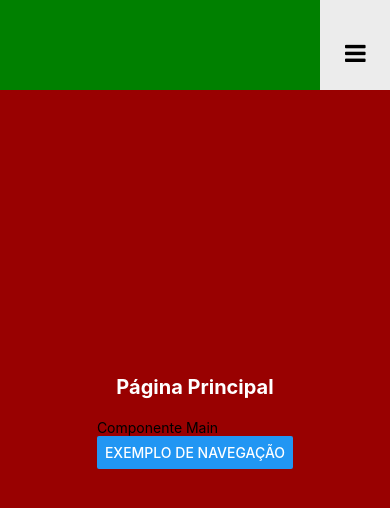
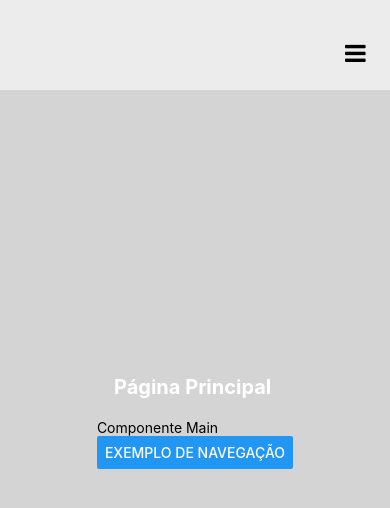
Before and after one commit to Arthurmendescouto/restic_epidemia, a React Native app in the folder my-app/: screen /Home in a window 390 px wide. Shown: the top 508 px of the page. Built offline with nearby package versions, Linux system fonts and the light colour scheme.

Commit message:
amenizando erros

```diff
--- a/my-app/App.tsx
+++ b/my-app/App.tsx
@@ -15,7 +15,7 @@ const Stack = createNativeStackNavigator();
 const HomeScreen = ({ navigation }: { navigation: any }) => {
   return (
     <View style={styles.container}>
-      <Text style={styles.title}>Página Principal</Text>
+      <Text style={styles.title}>Página Principal </Text>
       <Header navigation={navigation} /> {/* Passa a prop de navegação aqui */}
       <Main navigation={navigation} />
 
@@ -59,7 +59,7 @@ const styles = StyleSheet.create({
     flex: 1,
     justifyContent: 'center',
     alignItems: 'center',
-    backgroundColor: '#990101',
+    backgroundColor: '#d4d4d4',
   },
   title: {
     fontSize: 20,
--- a/my-app/src/components/Hamburguer/index.tsx
+++ b/my-app/src/components/Hamburguer/index.tsx
@@ -14,13 +14,13 @@ const MenuContainer = styled.View`
   z-index: 10; /* Garante que o menu fique acima de outros elementos */
 `;
 
-const MenuButton = styled(TouchableOpacity)`
+const MenuButton = styled.TouchableOpacity`
   padding: 35px;
   border-bottom-width: 1px;
   border-bottom-color: #ccc;
 `;
 
-const MenuText = styled(Text)`
+const MenuText = styled.Text`
   color: #fff; /* Cor do texto dentro do menu */
 `;
 
--- a/my-app/src/components/header/styles.ts
+++ b/my-app/src/components/header/styles.ts
@@ -13,7 +13,7 @@ export const Container = styled.View`
 `;
 
 export const ButtonWrapper = styled.View`
-  background-color: green;
+  background-color: #ececec;
   width: 100%;
   height: 90px;
   flex-direction: row;
```
